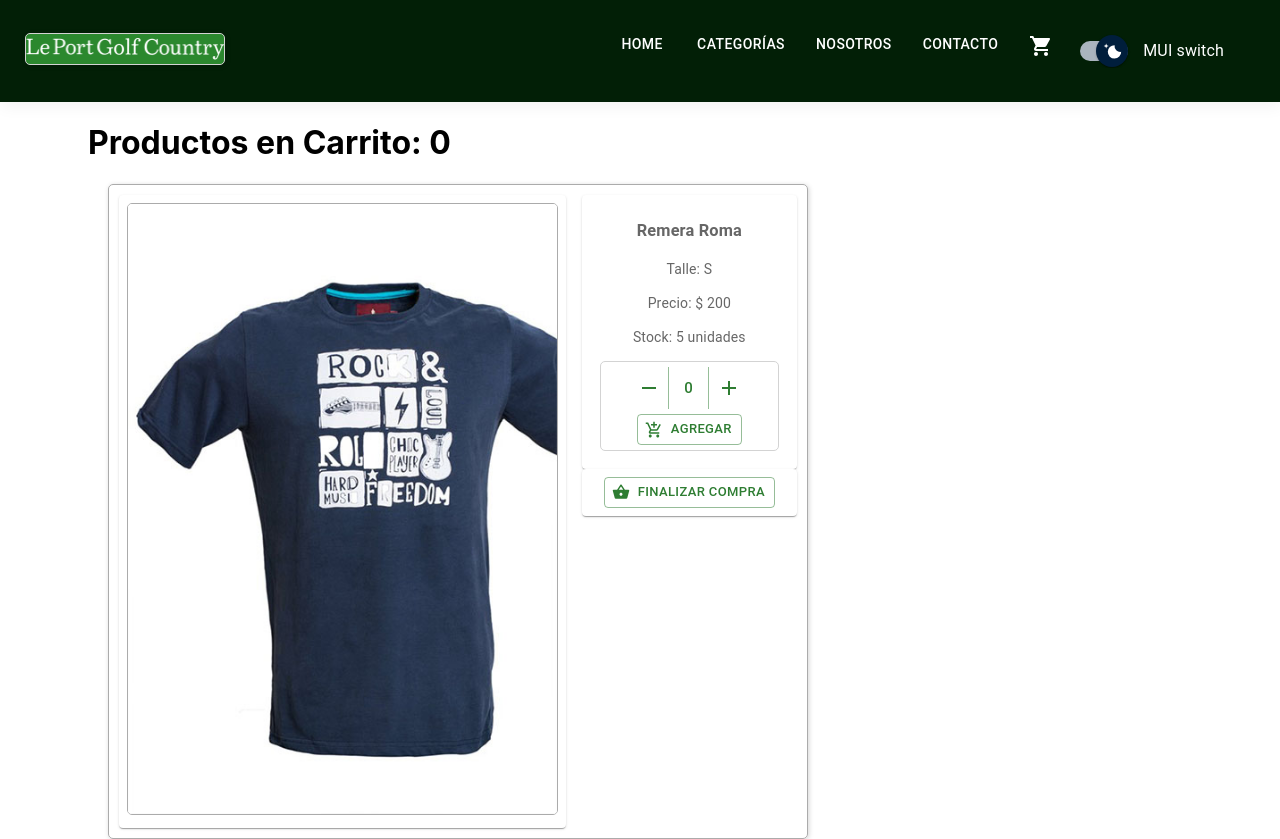
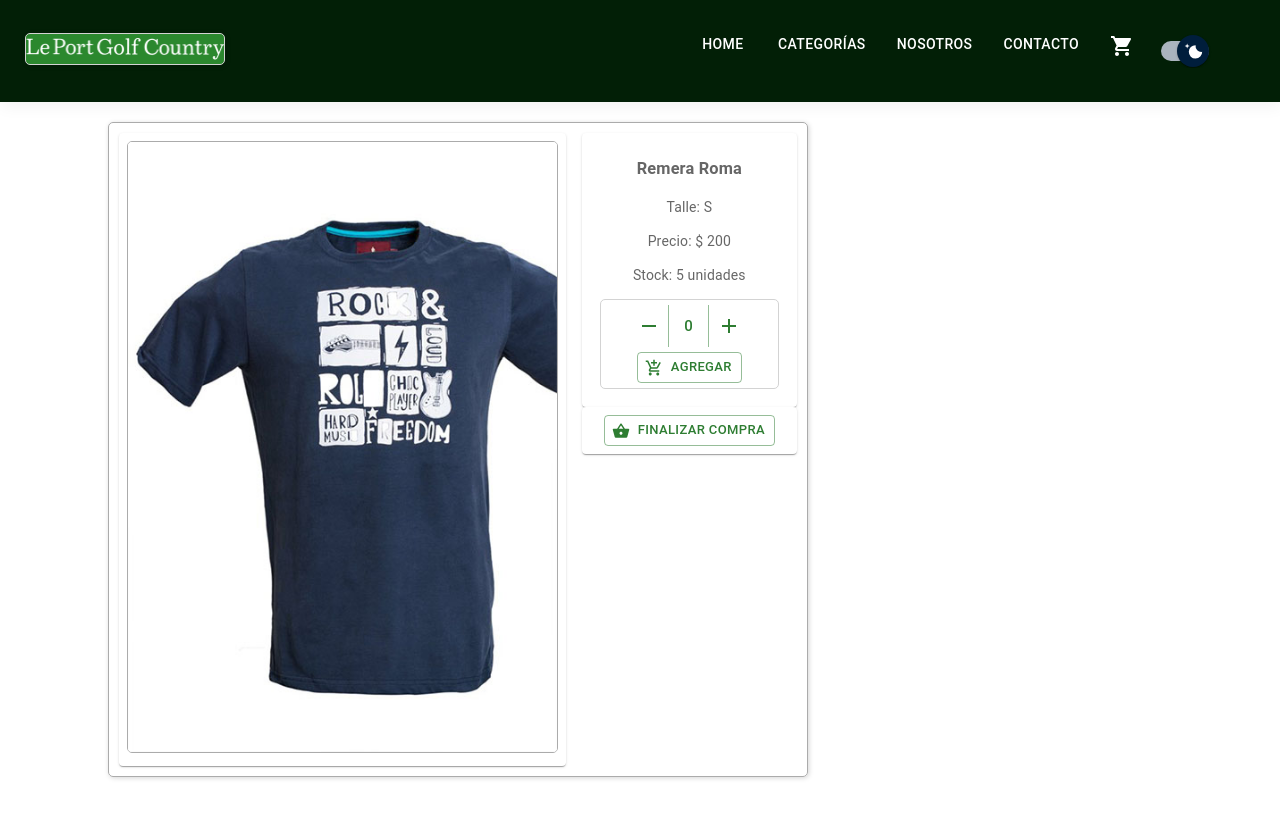
Before and after one commit to bkavinoff/ecommerce-react-leport, a React (Create React App) app: page /product/1 in a window 1280 px wide. After the commit the page ends 800 px from the top, so only its background shows below. Built offline with nearby package versions, Linux system fonts and the light colour scheme.

Commit message:
adding Cart context

```diff
--- a/src/App.js
+++ b/src/App.js
@@ -13,12 +13,15 @@ import NotFoundPage from './components/Pages/NotFound';
 import AboutUsPage from './components/Pages/AboutUs';
 import CartPage from './components/Pages/Cart';
 import ItemListContainer from './components/ItemListContainer/ItemListContainer'
+
 //context:
 import { ThemeProvider } from './context/ThemeContext';
+import { CartProvider } from './context/CartContext';
 
 function App() {
   return (
     <div className="App">
+      <CartProvider>
         <ThemeProvider>
           <BrowserRouter>
             <Navbar />
@@ -35,7 +38,7 @@ function App() {
             </Routes>
           </BrowserRouter>
         </ThemeProvider>
-
+      </CartProvider>
     </div>
   );
 }
--- /dev/null
+++ b/src/components/Cart/Cart.css
@@ -0,0 +1,3 @@
+.cartProductImage{
+    width: 110px;
+}
--- /dev/null
+++ b/src/components/Cart/Cart.js
@@ -0,0 +1,46 @@
+import React, {useContext} from 'react'
+
+//MUI:
+import { MenuItem } from '@mui/material'
+import DeleteIcon from '@mui/icons-material/Delete';
+import Container from '@mui/material/Container'
+
+//css
+import './Cart.css'
+
+//Context
+import CartContext from '../../context/CartContext';
+
+const Cart = () => {
+    const {cart} = useContext(CartContext)
+      return (
+        <Container>
+            <h1>Carrito</h1>
+            {(cart.length > 0)?
+            cart.map( (product)=>{
+                return (
+                    <MenuItem key={product.id}>
+                        <div>
+                            <img className="cartProductImage" src={`./img/${product.image}`} alt={product.image} />
+                        </div>
+                        <div>
+                            <p>{product.title}</p>
+                            <span>Valor Unitario: ${product.price}</span>
+                            <p>Cantidad: {product.qty}</p>
+                        </div>
+                        <div>
+                            <DeleteIcon />
+                        </div>
+                    </MenuItem>
+                )
+            })
+            :
+            <div>
+                No hay items en el carrito
+            </div>
+            }
+        </Container>
+      )
+  }
+
+  export default Cart
--- a/src/components/CartWidgets/CartWidgets.js
+++ b/src/components/CartWidgets/CartWidgets.js
@@ -1,20 +1,50 @@
-import * as React from 'react';
+import React, {useContext} from 'react';
 import {Link} from 'react-router-dom'
 
 //MUI:
 import IconButton from '@mui/material/IconButton';
-import Stack from '@mui/material/Stack';
+import Badge from '@mui/material/Badge';
 import ShoppingCartIcon from '@mui/icons-material/ShoppingCart';
-// import { green } from '@mui/material/colors';
+import { styled } from '@mui/material/styles';
 
-// const primaryGreen = green[500];
+//context:
+import CartContext from '../../context/CartContext';
+import ThemeContext from '../../context/ThemeContext';
+
 export default function IconButtons() {
+  const {cart, addProductToCart} = useContext(CartContext)
+  const {lightTheme} = useContext(ThemeContext)
+
+  const StyledBadgeLight = styled(Badge)({
+    "& .MuiBadge-badge": {
+      color: "#66bb6a",
+      backgroundColor: "#c8e6c9"
+    }
+  });
+
+  const StyledBadgeDark = styled(Badge)({
+    "& .MuiBadge-badge": {
+      color: "white",
+      backgroundColor: "#66bb6a"
+    }
+  });
+
 
   return (
 
       <Link className='btnNavbar' to='/cart'>
         <IconButton className="linkNavbar" aria-label="Agregar al Carrito">
-          <ShoppingCartIcon />
+          {lightTheme ?
+            <StyledBadgeLight className="badgeCartIcon"
+            badgeContent={cart.length}>
+              <ShoppingCartIcon />
+            </StyledBadgeLight>
+          :
+            <StyledBadgeDark className="badgeCartIcon"
+            badgeContent={cart.length}>
+              <ShoppingCartIcon />
+            </StyledBadgeDark>
+          }
         </IconButton>
       </Link>
   );
--- a/src/components/Item/Item.js
+++ b/src/components/Item/Item.js
@@ -6,8 +6,6 @@ import './Item.css';
 
 //MUI:
 import Button from "@mui/material/Button";
-import AddIcon from '@mui/icons-material/Add';
-import RemoveIcon from '@mui/icons-material/Remove';
 import { styled } from '@mui/material/styles';
 import { green } from '@mui/material/colors';
 
@@ -19,20 +17,12 @@ export default function Card({data}){
     const {id, title, size, price, stock, image, categoryId} = data;
     const navigate = useNavigate();
 
-    let initial = 0;
-
     //esto se ejecutaría cada vez que se comienza el ciclo de montaje
     useEffect( () => {
         window.addEventListener("scroll",onScrollWindow)
     },[]);
-    const [newStock, setStock] = useState(stock)
-    // const addStock = () => {
-    //     setStock(newStock + 1);
-    // }
 
-    // const removeStock = () => {
-    //     (newStock-1 < 0) ? setStock(0) : setStock(newStock - 1); data.stock=newStock;
-    // }
+    const [newStock] = useState(stock)
 
     const onScrollWindow = () => {
         if (window.scrollY > 100){
@@ -47,10 +37,6 @@ export default function Card({data}){
     const changePage = ()=>{
         navigate(`/product/${id}`)
     }
-
-    // const handleClick = (e)=>{
-    //     e.stopPropagation()
-    // }
 
     const getLightColorButton = (theme) => {
         return ({
@@ -76,7 +62,6 @@ export default function Card({data}){
 
     const ColorButton = styled(Button)(({ theme }) => (
         (lightTheme)?getLightColorButton(theme):getDarkColorButton(theme)
-
     ));
 
     return(
@@ -88,10 +73,6 @@ export default function Card({data}){
                 <p>Talle: {size}</p>
                 <p>Precio: $ {price}</p>
                 <p>Stock: {newStock}</p>
-                {/* <div className="containerAddStock" onClick={handleClick}>
-                    <Button onClick={removeStock} size="small" variant="outlined" color="success" ><RemoveIcon/> Stock</Button>
-                    <Button onClick={addStock} size="small" variant="outlined" color="success" ><AddIcon size="small"/> Stock</Button>
-                </div> */}
                 <ColorButton variant="outlined" >Ver Detalles</ColorButton>
         </div>
     )
--- a/src/components/ItemDetail/ItemDetail.js
+++ b/src/components/ItemDetail/ItemDetail.js
@@ -1,4 +1,4 @@
-import React, {useState} from 'react'
+import React, {useState, useContext} from 'react'
 import {Link} from 'react-router-dom'
 
 //css:
@@ -16,14 +16,17 @@ import ShoppingBasketIcon from '@mui/icons-material/ShoppingBasket';
 //componentes:
 import ItemCount from '../ItemCount/ItemCount';
 
+//context:
+import CartContext from '../../context/CartContext';
+
 const ItemDetail = ({product}, initial) => {
-    const {image, title, size, price, stock} = product;
-    const [contador,setContador] = useState(0)
+    const {image, title, size, price, stock, id} = product;
+    const [count, setCount] = useState(0)
+    const {cart, addProductToCart} = useContext(CartContext) //se debe aclarar que contexto se usa
 
-
-    const onAdd=(num)=>{
-        setContador(contador + num)
-        //alert("Se han agregado " + num + " items al carrito.");
+    const onAdd = (qty)=>{
+        setCount(count + qty)
+        addProductToCart(product, qty)
     }
 
     const Item = styled(Paper)(({ theme }) => ({
@@ -36,9 +39,6 @@ const ItemDetail = ({product}, initial) => {
 
     return(
         <Container>
-            <div>
-                <h1>Productos en Carrito: {contador}</h1>
-            </div>
             <div className="containerProductDetail">
                 <Box sx={{ flexGrow: 2 }}>
                     <Grid container spacing={2}>
@@ -56,7 +56,7 @@ const ItemDetail = ({product}, initial) => {
                                         <p>Stock: {stock} unidades</p>
                                     </div>
 
-                                    <ItemCount stock={stock} initial={initial} onAdd={onAdd}/>
+                                    <ItemCount product={product} stock={stock} initial={initial} onAdd={onAdd}/>
                                 </Item>
                                 <Item>
                                     <Link className='btnNavbar' to='/cart'>
--- a/src/components/Navbar/Navbar.js
+++ b/src/components/Navbar/Navbar.js
@@ -1,4 +1,4 @@
-import {useState, useContext} from 'react';
+import {useContext} from 'react';
 import {Link} from 'react-router-dom'
 
 //MUI:
@@ -18,7 +18,6 @@ import ThemeSwitch from '../Navbar/ThemeSwitch'
 function Navbar(){
     const {lightTheme} = useContext(ThemeContext)
 
-    console.log("lightTheme: ", lightTheme)
     return(
         <header className={`main-header ${lightTheme ? ' lightMode ':''}`}>
             <div className='container-logo'>
--- a/src/components/Navbar/ThemeSwitch.js
+++ b/src/components/Navbar/ThemeSwitch.js
@@ -59,7 +59,7 @@ const ThemeSwitch = () => {
         <FormControlLabel
         control={<MaterialUISwitch sx={{ m: 1 }} defaultChecked />}
         onChange={handleTheme}
-        label="MUI switch"
+        label=""
       />
     )
 }
--- a/src/components/Pages/Cart.js
+++ b/src/components/Pages/Cart.js
@@ -1,11 +1,14 @@
-import Container from '@mui/material/Container'
+import React from 'react'
+
+//componentes:
+import Cart from '../Cart/Cart'
+
+
 
 const CheckoutPage = () => {
+
     return (
-      <Container>
-        <h1>Carrito</h1>
-      </Container>
-
+        <Cart/>
     )
 }
 
--- a/src/context/CartContext.js
+++ b/src/context/CartContext.js
@@ -5,13 +5,31 @@ const CartContext = createContext()
 const CartProvider = ({children}) => {
     const [cart, setCart] = useState([])
 
-    const handleCart = ()=>{
-        console.log("Funcion desde contexto")
+    const addProductToCart = (product, qty)=>{
+        product.qty = qty
+        setCart(cart => [...cart, product])
     }
+
+    const removeItemFromCart = (product) =>{
+        console.log("Remove item from cart: ", product)
+    }
+
+    const clearCart = ()=>{
+        setCart([])
+    }
+
+    const isInCart = (id)=>{
+        console.log("item is in cart?", id)
+    }
+
     const data = {
         cart,
-        handleCart
+        addProductToCart,
+        removeItemFromCart,
+        clearCart,
+        isInCart
     }
+
     return (
     <CartContext.Provider value={data}>
         {children}
```
Also changed, not shown: src/App.css (+0 -10 lines). Lines whose indentation alone changed are shown as unchanged.
